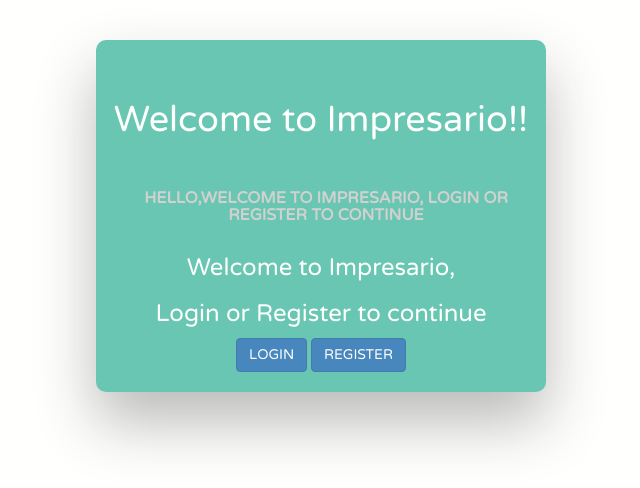
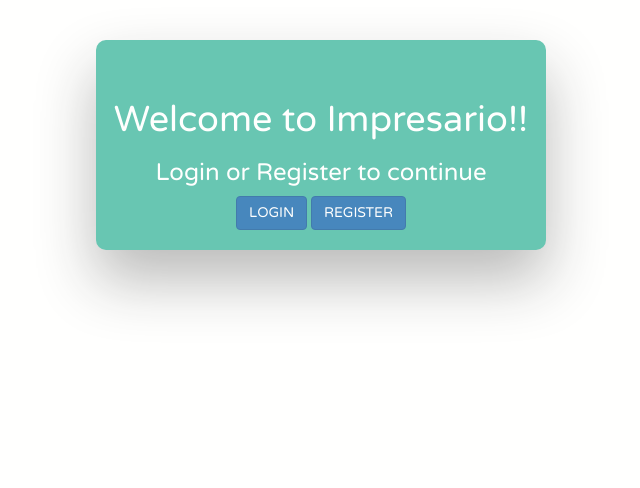
Before and after one commit to aritrasinha108/impresario-prod, a Django app: page / in a window 1280 px wide. Shown: the part 68-556 px from the top of the page, without its empty margins (319-959 px from the left). Run offline with Django 3.2, Linux system fonts and the light colour scheme; some libraries are stand-ins or nearby versions.

Commit message:
Minor Styling changes

```diff
--- a/userauth/templates/index.html
+++ b/userauth/templates/index.html
@@ -6,13 +6,6 @@
         <div class="wrapper fadeInDown">
         <div id="formContent">
         <h1 class="font-weight-bold text-center fadeIn first" style="color:white">Welcome to Impresario!!</h1>
-        <h2 class="fadeIn second text-center">
-        Hello,Welcome to Impresario,
-        Login or Register to continue
-        </h2>
-        <h3 class="fadeIn second text-center">
-        Welcome to Impresario,
-        </h3>
         <h3 class="fadeIn second text-center">
         Login or Register to continue
         </h3>
```
